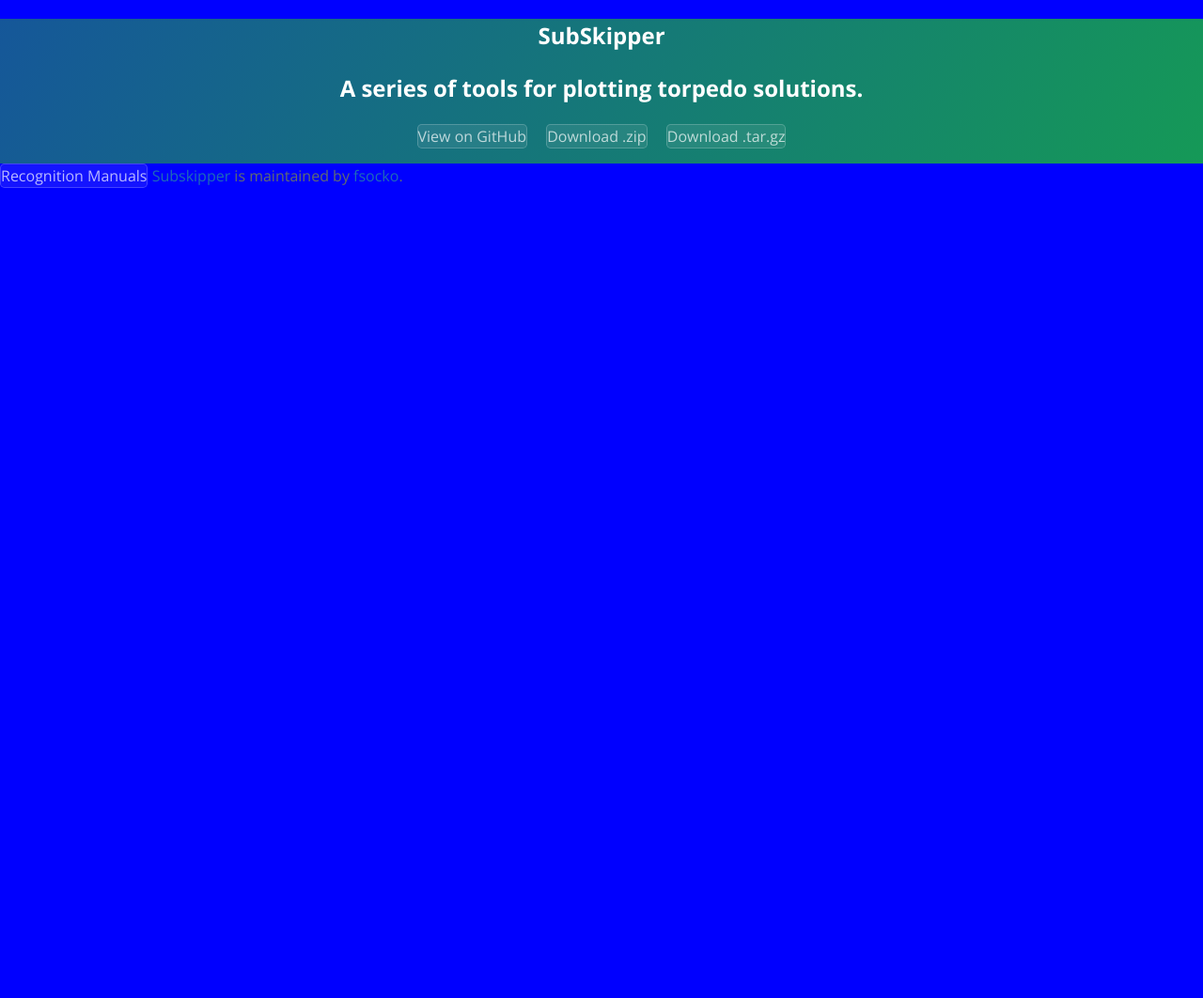
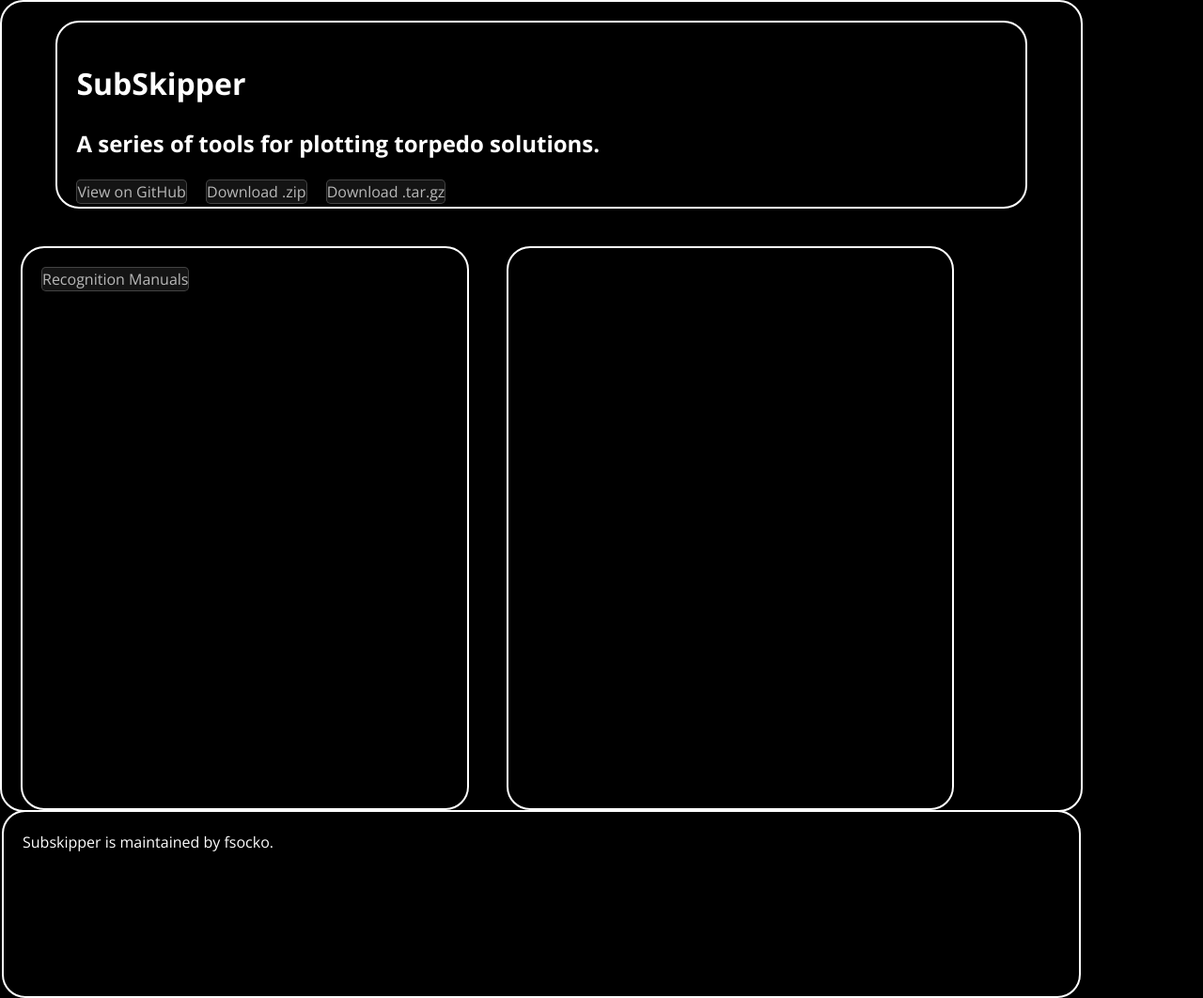
Before and after one commit to fsocko/subskipper, a PHP site: page / in a window 1280 px wide. Shown: the whole page at 94% size. Before the commit the page ends 200 px from the top, so only its background shows below. Run offline with PHP 8.4, Linux system fonts and the light colour scheme.

Commit message:
Structure more or less ready

```diff
--- a/index.html
+++ b/index.html
@@ -8,26 +8,34 @@
     <link rel="stylesheet" type="text/css" href="stylesheets/stylesheet.css" media="screen">
     <link rel="stylesheet" type="text/css" href="stylesheets/github-light.css" media="screen">
   </head>
+
   <body>
-    <section class="page-header">
+	<div class = wrapper>
+
+    <div id=headerDiv>
       <h1>SubSkipper</h1>
       <h2>A series of tools for plotting torpedo solutions.</h2>
       <a href="https://github.com/fsocko/SubSkipper" class="btn">View on GitHub</a>
       <a href="https://github.com/fsocko/SubSkipper/zipball/master" class="btn">Download .zip</a>
       <a href="https://github.com/fsocko/SubSkipper/tarball/master" class="btn">Download .tar.gz</a>
-    </section>
-
-    <section class="main-content">
-
-	  <a href="https://fsocko.github.io/SubSkipper/recog/recogHTML/recogLSNi.html" class="btn">Recognition Manuals</a>
+	</div>
 
 
 
+
+	<div class=contentDiv>
+	  <a href="https://fsocko.github.io/SubSkipper/recog/recogHTML/recogLSNi.html" class="btn">Recognition Manuals</a>
+
+	</div>
+		<div class=contentDiv>
+	</div>
+
+
+	<div id = footer>
         <span class="site-footer-owner"><a href="https://github.com/fsocko/SubSkipper">Subskipper</a> is maintained by <a href="https://github.com/fsocko">fsocko</a>.</span>
 
+    </div>
 
-    </section>
-
-
-  </body>
+	</div>
+</body>
 </html>
--- a/stylesheets/stylesheet.css
+++ b/stylesheets/stylesheet.css
@@ -2,17 +2,50 @@
   box-sizing: border-box; }
 
 body {
-  padding: 0;
-  margin: 0;
-  font-family: "Open Sans", "Helvetica Neue", Helvetica, Arial, sans-serif;
-  font-size: 16px;
-  line-height: 1.5;
-  color: #606c71;
-background-color: blue;
+	padding: 0;
+	margin: 0;
+	font-family: "Open Sans", "Helvetica Neue", Helvetica, Arial, sans-serif;
+	font-size: 16px;
+	line-height: 1.5;
+	color: white;
+	background-color: black;
   }
+	.wrapper{
+
+		position: absolute;
+		width: 90%;
+		border-radius: 25px;
+    border: 2px solid white;
+
+	}
+
+    #headerDiv {
+    border-radius: 25px;
+    border: 2px solid white;
+    padding: 20px;
+    width: 90%;
+    height: 200px;
+	margin: 20px 20px 20px 20px;
+	margin-left: auto;
+	margin-right: auto;
+}
+
+  .contentDiv {
+	float: left;
+    border-radius: 25px;
+    border: 2px solid white;
+    padding: 20px;
+    width: calc((90% / 2) - 40px );
+    height: 600px;
+	margin-top: 20px;
+	margin-left: 20px;
+	margin-right: 20px;
+
+}
+
 
 a {
-  color: #1e6bb8;
+  color: #ffffff;
   text-decoration: none; }
   a:hover {
     text-decoration: underline; }
@@ -41,3 +74,17 @@
   text-align: center;
   background-color: #159957;
   background-image: linear-gradient(120deg, #155799, #159957); }
+
+
+#footer {
+    position: absolute;
+	bottom: -220px;
+	border-radius: 25px;
+    border: 2px solid white;
+    padding: 20px;
+    width: 100%;
+    height: 200px;
+	margin: 20px 20px 20px 20px;
+	margin-left: auto;
+	margin-right: auto;
+}
```
